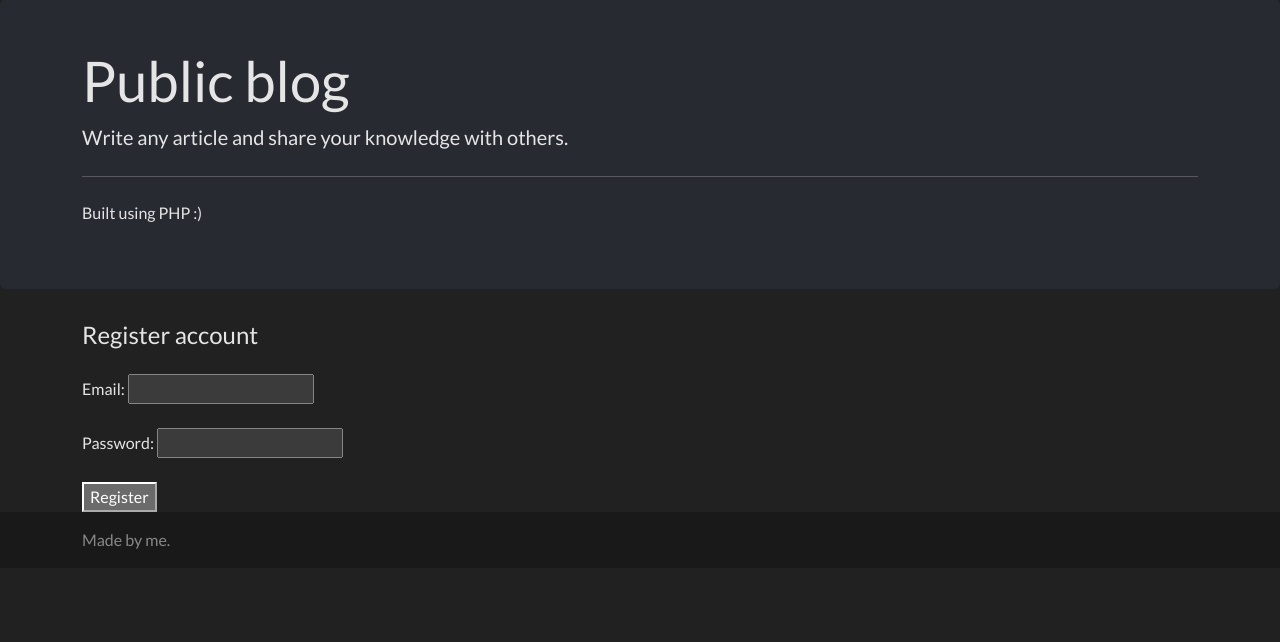
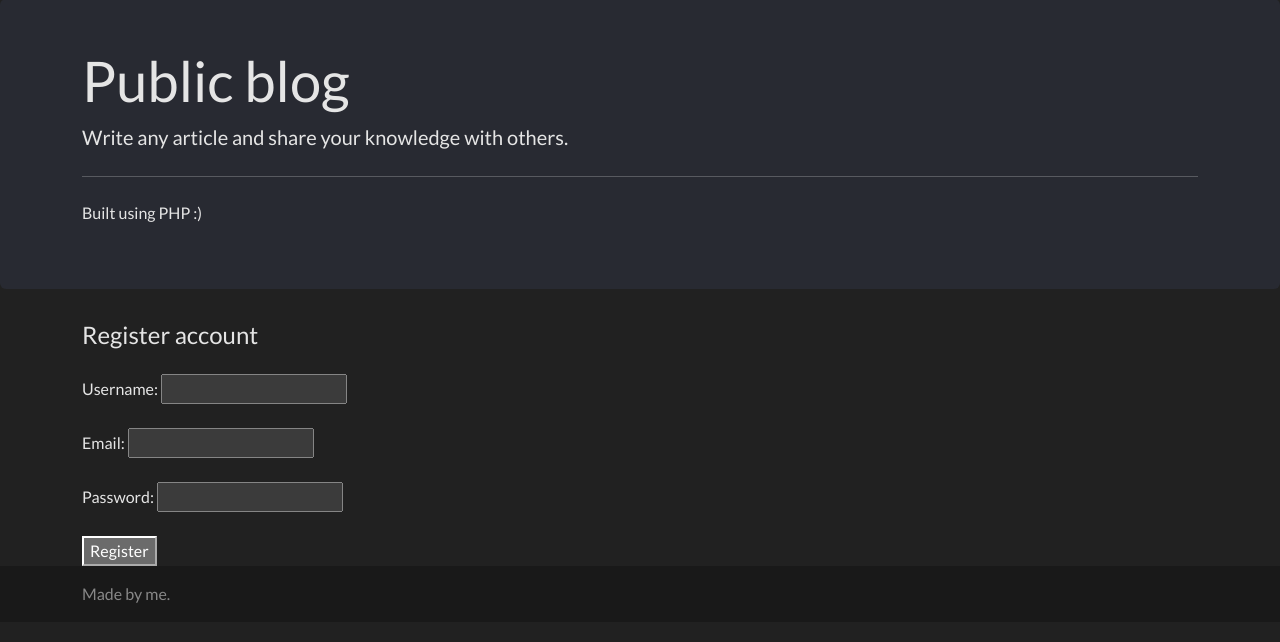
Before and after one commit to Swietl1k/WWWstrona, a Django app: page /strona/register/ in a window 1280 px wide. Shown: the part 73-715 px from the top of the page. Run offline with Django 4.2, Linux system fonts and the light colour scheme; some libraries are stand-ins or nearby versions.

Commit message:
user session variables

```diff
--- a/strona/templates/base.html
+++ b/strona/templates/base.html
@@ -26,7 +26,7 @@
                 <div class="collapse navbar-collapse" id="navbarSupportedContent">
                     <ul class="navbar-nav me-auto mb-2 mb-lg-0" id="menu-buttons">
 
-                        {% if user_email %}
+                        {% if user_name %}
                         <li class="nav-item active">
                             <a class="nav-link" href="/strona/create">Create</a>
                         </li>
@@ -39,9 +39,9 @@
                                 <a class="nav-link" href="/strona/register">Register account</a>
                             </li>
                     </ul>
-                    {% if user_email %}
+                    {% if user_name %}
                     <div class="row d-flex">
-                        Witaj {{ user_email }} !
+                        Witaj {{ user_name }} !
                     </div>
                     <div>
                         <form action="{% url 'logout' %}" method="POST" style="display:inline;">
--- a/strona/templates/register.html
+++ b/strona/templates/register.html
@@ -14,6 +14,8 @@
 
 <form method="post">
     {% csrf_token %}
+    <label for="register_username">Username:</label>
+    <input id="register_username" name="register_username" required><br><br>
     <label for="register_email">Email:</label>
     <input type="email" id="register_email" name="register_email" required><br><br>
     <label for="register_password">Password:</label>
--- a/strona/views.py
+++ b/strona/views.py
@@ -1,3 +1,4 @@
+import time
 from django.shortcuts import render, redirect
 from django.template import loader
 from django.http import HttpResponse, JsonResponse, HttpResponseRedirect
@@ -24,7 +25,7 @@ config={
 }
 
 firebase = pyrebase.initialize_app(config)
-authe = firebase.auth()
+auth = firebase.auth()
 database = firebase.database()
 
 
@@ -33,12 +34,12 @@ def login_navbar(request):
         email = request.POST.get('email')
         password = request.POST.get('password')
         try:
-            user = authe.sign_in_with_email_and_password(email, password)
-            token = user['idToken']
-            user_info = authe.get_account_info(token)
-            user_id = user_info['users'][0]['localId']
+            user = auth.sign_in_with_email_and_password(email, password)
+            user_id = user['localId']
+            username = str(database.child("users").child(user_id).child("username").get())
             request.session['user_id'] = user_id
             request.session['user_email'] = email
+            request.session['user_name'] = username
             messages.success(request, 'Logged in successfully.')
             return redirect('mainpage')
         except Exception as e:
@@ -48,9 +49,14 @@ def login_navbar(request):
 
 def logout(request):
     try:
-        del request.session['user_id']
-        del request.session['user_email']
-    except KeyError:
+        print("Logging out user:", request.session.get('user_name'))
+        request.session.pop('user_id', None)
+        request.session.pop('user_email', None)
+        request.session.pop('user_name', None)
+        print("User logged out successfully")
+
+    except KeyError as e:
+        print("Error while logging out:", e)
         pass
     messages.success(request, 'Logged out successfully.')
     return redirect('mainpage')
@@ -58,46 +64,78 @@ def logout(request):
 
 
 def mainpage(request):
-    user_email = request.session.get('user_email')
+    username = request.session.get('user_name')
 
-    return render(request, 'mainPage.html', {'user_email': user_email})
+    return render(request, 'mainPage.html', {'user_name': username})
 
 
 def register(request):
-    user_email = request.session.get('user_email')
+    username = request.session.get('user_name')
     if request.method == 'POST':
+        username = request.POST.get('register_username')
         email = request.POST.get('register_email')
         password = request.POST.get('register_password')
+
         try:
-            user = authe.create_user_with_email_and_password(email, password)
+            user = auth.create_user_with_email_and_password(email, password)
+
+        except Exception as e:
+            messages.error(request, str(e))
+            return redirect('register')
+
+
+        for attempt in range(5):
+            try:
+                user = auth.sign_in_with_email_and_password(email, password)
+                break
+            except Exception as e:
+                time.sleep(2)
+
+
+        try:
+
+            user_id = user['localId']
+            request.session['user_id'] = user_id
+            request.session['user_email'] = email
+            request.session['user_name'] = username
+            database.child("users").child(user_id).child("username").set(username)
             messages.success(request, 'Account registered successfully.')
 
             return redirect('mainpage')
+
         except Exception as e:
             messages.error(request, str(e))
             return redirect('register')
-    return render(request, 'register.html', {'user_email': user_email})
+
+    return render(request, 'register.html', {'user_name': username})
 
 def login(request):
-    user_email = request.session.get('user_email')
+    username = request.session.get('user_name')
     if request.method == 'POST':
         email = request.POST.get('login_email')
         password = request.POST.get('login_password')
         try:
-            user = authe.sign_in_with_email_and_password(email, password)
-            token = user['idToken']
+            user = auth.sign_in_with_email_and_password(email, password)
+            user_id = user['localId']
+            username = database.child("users").child(user_id).child("username").get().val()
+            request.session['user_id'] = user_id
+            request.session['user_name'] = username
+            request.session['user_email'] = email
             messages.success(request, 'Account logged in.')
 
             return redirect('mainpage')
         except Exception as e:
+            print(f"error", e)
             return redirect('login')
-    return render(request, 'login.html', {'user_email': user_email})
+    return render(request, 'login.html', {'user_name': username})
 
 
 
 
 def create(request):
-    user_email = request.session.get('user_email')
+    username = request.session.get('user_name')
+    user_id = request.session.get('user_id')
+
     if request.method == 'POST':
         form = GameForm(request.POST)
         if form.is_valid():
@@ -117,6 +155,7 @@ def create(request):
                 formatted_time = poland_time.strftime('%Y-%m-%d %H:%M:%S %Z%z')
                 database.child("games").child(game_id).set(game_data)
                 database.child("games").child(game_id).child("date").set(formatted_time)
+                database.child("games").child(game_id).child("user_id").set(user_id)
                 messages.success(request, "Game created successfully!")
                 return redirect('add_pics', game_id=game_id)
             except Exception as e:
@@ -125,11 +164,11 @@ def create(request):
     else:
         form = GameForm()
 
-    return render(request, 'create.html', {'form': form, 'user_email': user_email})
+    return render(request, 'create.html', {'form': form, 'user_name': username})
 
 
 def add_pics(request, game_id):
-    user_email = request.session.get('user_email')
+    username = request.session.get('user_name')
     game = database.child("games").child(game_id).get().val()
     if not game:
         messages.error(request, "Invalid game ID.")
@@ -174,4 +213,4 @@ def add_pics(request, game_id):
     else:
         form = UploadFileForm()
 
-    return render(request, 'add_pics.html', {"form": form, 'game_id': game_id, 'upload_count': current_upload_count, 'user_email': user_email})
+    return render(request, 'add_pics.html', {"form": form, 'game_id': game_id, 'upload_count': current_upload_count, 'user_name': username})
```
